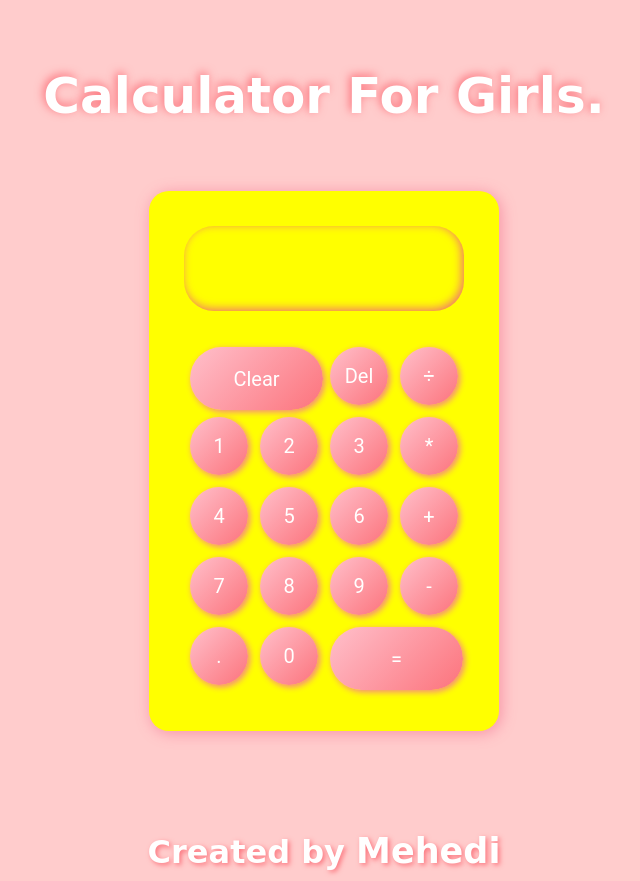
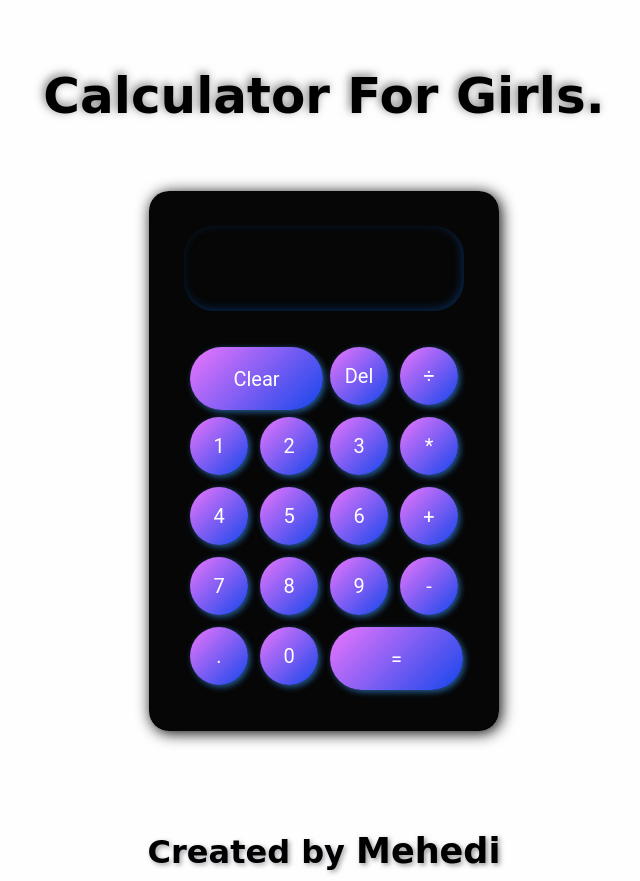
Before and after one commit to mehedieh/calculate, a plain HTML site: page index.html in a window 1280 px wide. Shown: the whole page, without its empty margins (316-956 px from the left). Drawn offline with Linux system fonts and the light colour scheme; a web font is replaced by a local one.

Commit message:
Update style.css

```diff
--- a/style.css
+++ b/style.css
@@ -9,16 +9,16 @@
 body{
     padding:0;
     margin: 0;
-    background: rgba(255,0,0,0.2);
+    background: rgba(251, 251, 252, 0.137);
 }
 
 h4{
-    color: #fff;
+    color: rgb(0, 0, 0);
     font-size: 50px;
     text-align: center;
     font-family: 'Grenze Gotisch', cursive;
     font-weight: bold;
-    text-shadow: -2px -2px 10px #fc737c;
+    text-shadow: -2px -2px 10px #7c7c7e;
 }
 
 .layout{
@@ -26,10 +26,10 @@ h4{
 	width: 350px;
 	height: 540px;
 	position: relative;
-	background: Yellow;
+	background: rgba(3, 3, 3, 0.986);
 	border-radius: 20px;
     justify-content: center;
-	box-shadow: 2px 2px 15px rgb(248, 147, 165);
+	box-shadow: 2px 2px 15px rgb(0, 0, 0)
 }
 
 .calculator{
@@ -58,17 +58,17 @@ h4{
 button{
     border-radius: 50%;
     border: none;
-	background: linear-gradient(315deg, #fc737c, pink);
-	box-shadow: 2px 2px 6px #f58787;
+	background: linear-gradient(315deg, #1446eb, rgb(236, 118, 252));
+	box-shadow: 2px 2px 6px #245f97;
 }
 
 button:active{
-	background: linear-gradient(315deg, pink, #fc737c);
+	background: linear-gradient(315deg, rgb(39, 36, 37), #ff6670);
 }
 
 .output{
     grid-column: 1/ -1;
-    box-shadow : inset -2px -2px 10px #f17171;
+    box-shadow : inset -2px -2px 10px #082f61cb;
     display: flex;
     align-items: flex-end;
     justify-content: space-around;
@@ -99,17 +99,17 @@ footer{
 	height: 50px;
 	width: 100%;
 	text-align: center;
-	color: #fff;
+	color: rgb(0, 0, 0);
     font-size: 32px;
 	font-weight: bold;
-	text-shadow: 2px 2px 5px #fc737c;
+	text-shadow: 2px 2px 5px #a2a1a8;
 	font-family: 'Grenze Gotisch', cursive;
 }
 a{
-	color: #fff;
+	color: rgb(0, 0, 0);
     font-size: 35px;
 	font-weight: bold;
 	text-decoration:none;
     font-family: 'Grenze Gotisch', cursive;
-	text-shadow: 2px 2px 5px #fc737c;
+	text-shadow: 2px 2px 5px #7d7d83d8;
 }
```
